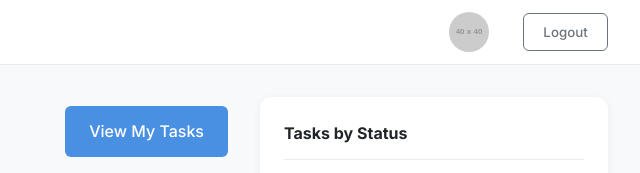
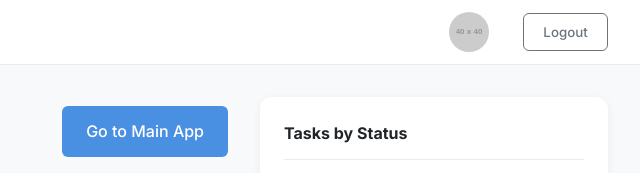
Before and after one commit to EWilliamHertz/ActionPad, a plain HTML site: page dashboard.html in a window 1280 px wide. Shown: the top 173 px of the page, 640-1280 px from the left. Drawn offline with nearby package versions, Linux system fonts and the light colour scheme; no server answers; placeholder pictures from the web are drawn by us.

Commit message:
Update dashboard.html

```diff
--- a/dashboard.html
+++ b/dashboard.html
@@ -6,7 +6,6 @@
     <title>Your Dashboard - ActionPad</title>
     <link rel="stylesheet" href="css/style.css">
     <link href="https://fonts.googleapis.com/css2?family=Inter:wght@400;500;600;700&display=swap" rel="stylesheet">
-    <!-- NEW: Added Chart.js library -->
     <script src="https://cdn.jsdelivr.net/npm/chart.js"></script>
 </head>
 <body>
@@ -32,7 +31,7 @@
                 <div class="main-content">
                     <div class="dashboard-main-header">
                         <h2>Your Companies</h2>
-                        <a href="mytasks.html" id="my-tasks-btn" class="dashboard-action-btn">View My Tasks</a>
+                        <a href="index.html" id="my-tasks-btn" class="dashboard-action-btn">Go to Main App</a>
                     </div>
                     <div id="company-cards-container" class="company-cards-grid">
                         <div class="skeleton-card"></div>
@@ -40,7 +39,6 @@
                     </div>
                 </div>
                 <aside class="dashboard-sidebar">
-                    <!-- NEW: Widget for Task Status Chart -->
                     <div id="task-status-widget" class="dashboard-widget">
                         <h4>Tasks by Status</h4>
                         <div style="position: relative; height:250px;">
```
